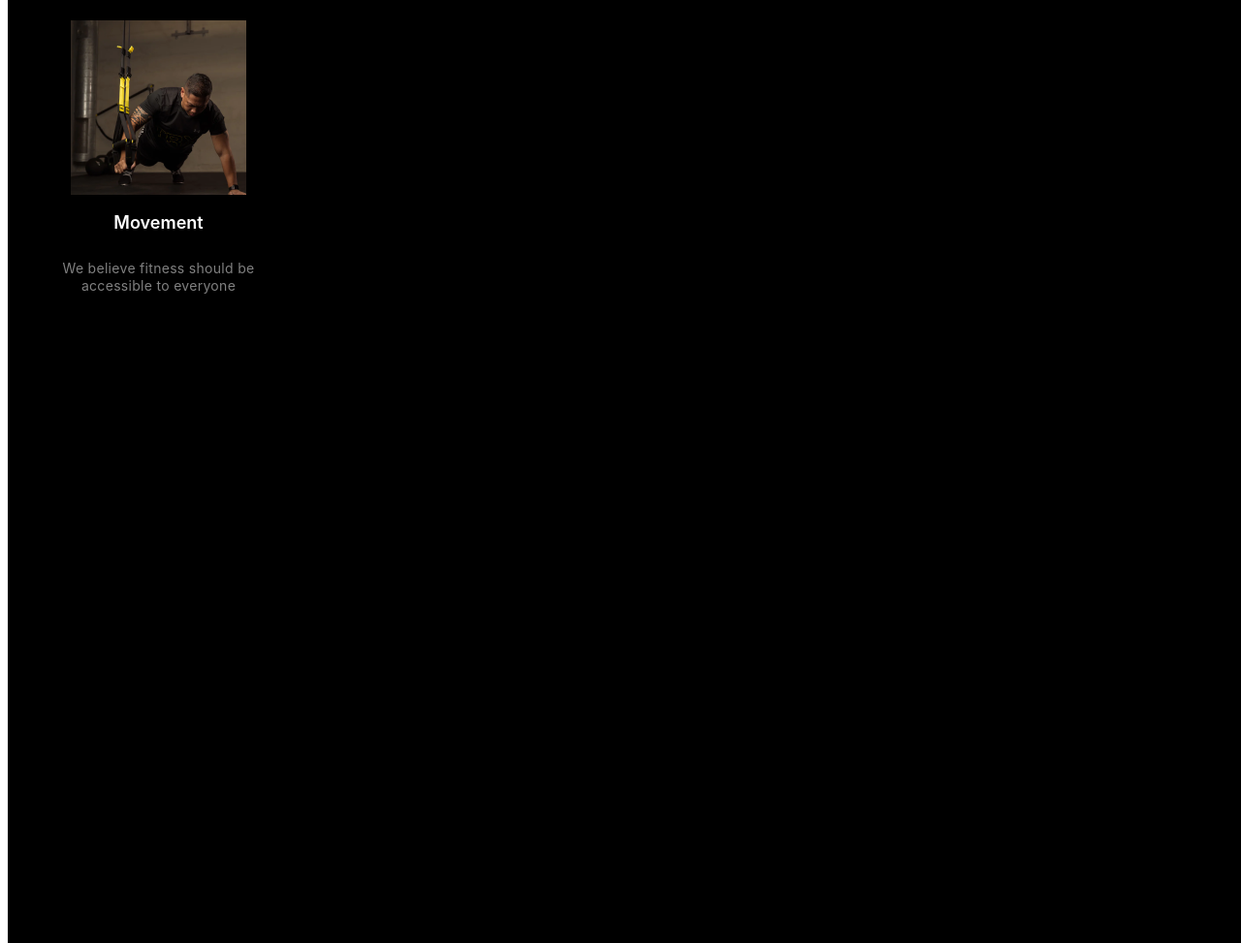
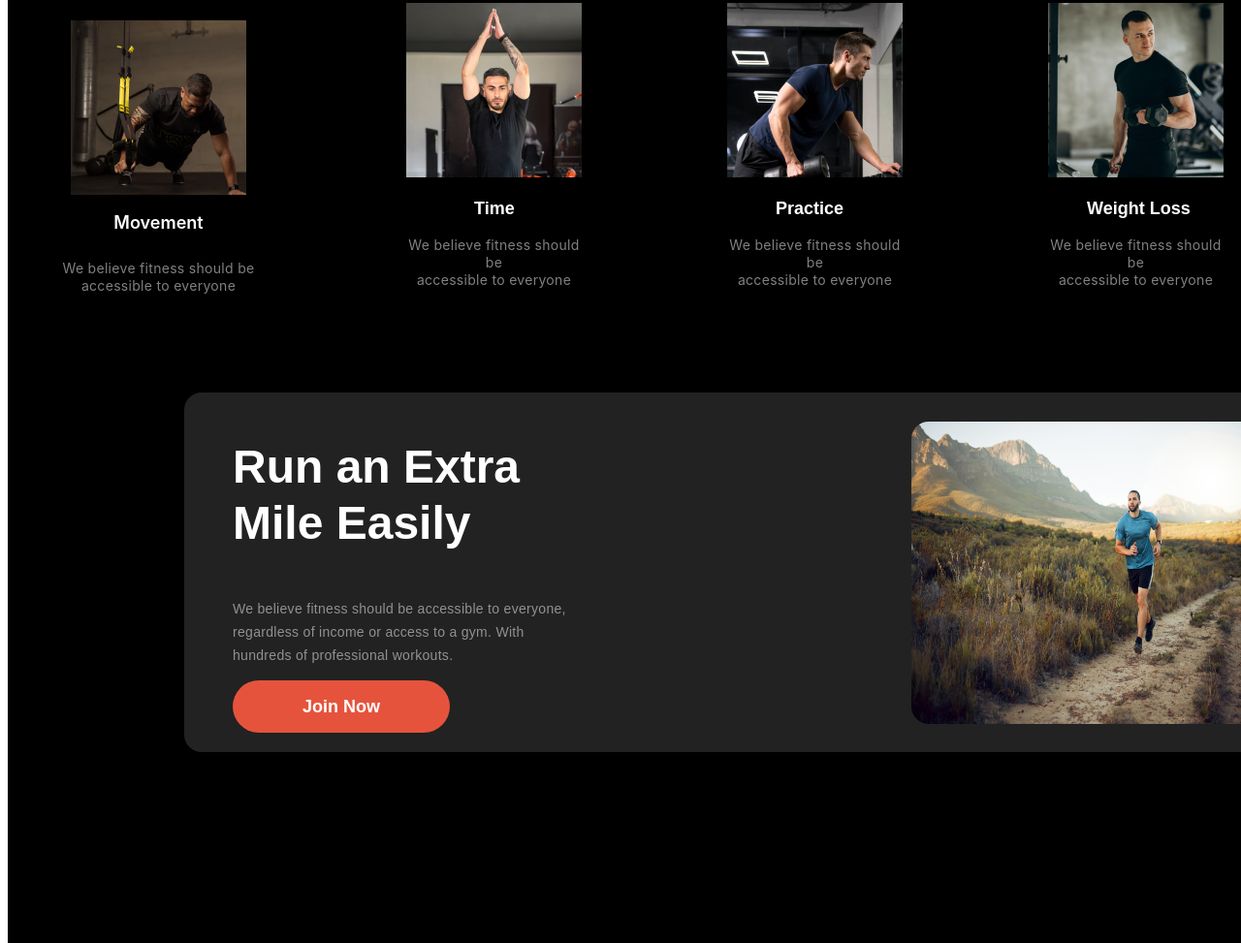
Before and after one commit to mostaficnahid/Assignment-2, a plain HTML site: page index.html in a window 1280 px wide. Shown: the part 965-1938 px from the top of the page at 97% size. Drawn offline with Linux system fonts and the light colour scheme.

Commit message:
added run an mile page

```diff
--- a/Styles/assignment-2.css
+++ b/Styles/assignment-2.css
@@ -246,6 +246,127 @@ letter-spacing: 0.3px;
 text-align: center;
 margin-top: 10px;
 }
+.time-title{
+color: rgb(255, 255, 255);
+font-family: sans-serif;
+font-size: 18px;
+font-weight: 600;
+line-height: 120%;
+letter-spacing: 0%;
+margin-left: 70px;
+}
+.time-description{
+    color: rgba(255, 255, 255, 0.5);
+    font-family: Inter;
+    font-size: 14px;
+    font-weight: 400;
+    line-height: 18px;
+    letter-spacing: 0.3px;
+    text-align: center;
+    margin-top: 10px;
+}
+.time{
+    margin-left: 100px;
+}
+.practice-image{
+margin-left: 50px;
+}
+.practice-title{
+    color: rgb(255, 255, 255);
+    font-family: sans-serif;
+    font-size: 18px;
+    font-weight: 600;
+    line-height: 120%;
+    letter-spacing: 0%;
+    margin-left: 100px;
+}
+.practice-description{
+    color: rgba(255, 255, 255, 0.5);
+    font-family: Inter;
+    font-size: 14px;
+    font-weight: 400;
+    line-height: 18px;
+    letter-spacing: 0.3px;
+    text-align: center;
+    margin-top: 10px;
+    margin-left: 50px;
+}
+.practice{
+    margin-left: 100px;
+}
+.weight-img{
+    margin-left: 50px;
+}
+.weight-title{
+    color: rgb(255, 255, 255);
+    font-family: sans-serif;
+    font-size: 18px;
+    font-weight: 600;
+    line-height: 120%;
+    letter-spacing: 0%;
+    margin-left: 90px;
+}
+.weight-description{
+    color: rgba(255, 255, 255, 0.5);
+    font-family: Inter;
+    font-size: 14px;
+    font-weight: 400;
+    line-height: 18px;
+    letter-spacing: 0.3px;
+    text-align: center;
+    margin-top: 10px;
+    margin-left: 50px;
+}
+.weightloss{
+    margin-left: 100px;
+}
+.runextra{
+    position: absolute;
+    width: 1160px;
+    height: 371px;
+    left: 190px;
+    top: 1370px;
+    display: flex;
+    flex-direction: column;
+    justify-content: flex-start;
+    align-items: flex-start;
+    padding: 0px;
+    border-radius: 18px;
+    background-color: rgb(34, 34, 34);
+}
+.runcontent{
+margin: 0px 50px;
+}
+.run-title{
+    color: rgb(255, 255, 255);
+    font-family: sans-serif;
+    font-size: 48px;
+    font-weight: 900;
+    line-height: 120%;
+    letter-spacing: 0%;
+    text-align: left;
+}
+.run-description{
+    color: rgba(255, 255, 255, 0.5);
+    font-family: sans-serif;
+    font-size: 14px;
+    font-weight: 400;
+    line-height: 24px;
+    letter-spacing: 0.3px;
+    text-align: left;
+}
+.runimg{
+    position: absolute;
+    width: 366px;
+    height: 312px;
+    left: 750px;
+    top: 30px;
+    border-radius: 18px;
+}
+
+@media screen and (max-width:992px) {
+}
+
 @media screen and (max-width:576px) {
 
 }
--- a/index.html
+++ b/index.html
@@ -68,6 +68,32 @@ Movement
                     </h3>
                     <p class="movement-description">We believe fitness should be accessible to everyone</p>
                 </div>
+                <div class="time">
+                    <img  class="time-image" src="images/image 2.png" alt="">
+                    <h3 class="time-title">Time</h3>
+                    <p class="time-description">We believe fitness should be <br>accessible to everyone</p>
+                </div>
+                <div class="practice">
+                    <img  class="practice-image" src="images/image 4.png" alt="">
+                    <h3 class="practice-title">Practice</h3>
+                    <p class="practice-description">We believe fitness should be <br>accessible to everyone</p>
+                </div>
+                <div class="weightloss">
+                    <img src="images/image 5.png" alt="" class="weight-img">
+                    <h3 class="weight-title">Weight Loss</h3>
+                    <p class="weight-description">We believe fitness should be
+                        <br> accessible to everyone</p>
+                </div>
+            </div>
+        </div>
+        <div class="runextra">
+            <div class="runcontent">
+                <h3 class="run-title">Run an Extra <br>Mile Easily</h3>
+            <p class="run-description">We believe fitness should be accessible to everyone,<br> regardless of income or access to a gym. With <br>hundreds of professional workouts.</p>
+            <button class="btn-primary" id="run-btn">Join Now</button>
+            </div>
+            <div class="runimage">
+                <img src="images/run.jpg" alt="" class="runimg">
             </div>
         </div>
     </section>
```
